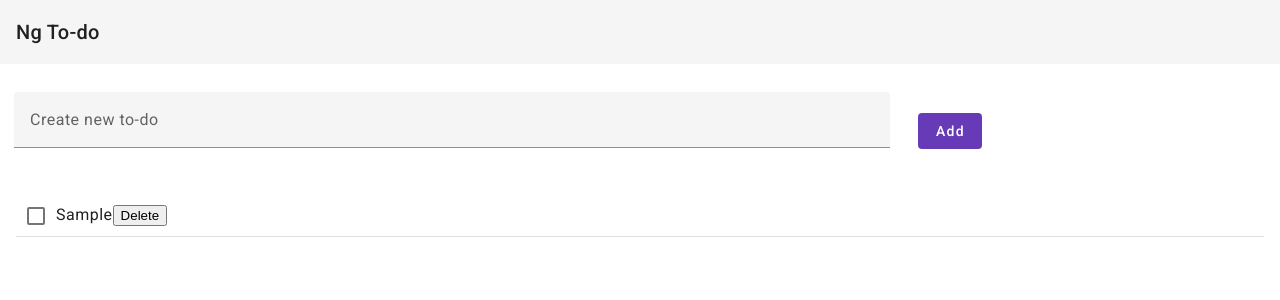
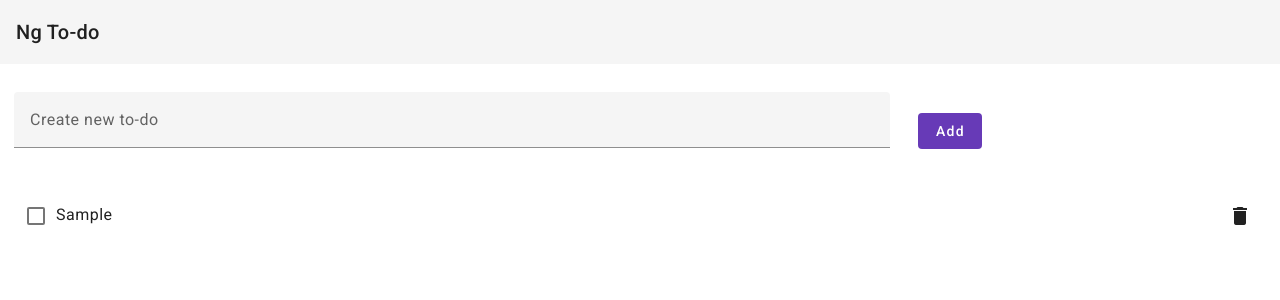
Before and after one commit to markfrias/ng-todo, an Angular app: page / in a window 1280 px wide. Both pictures are taken after typing "Sample" into the empty fields and a click on the button "Add". Shown: the top 300 px of the page. Built offline with nearby package versions, Linux system fonts and the light colour scheme.

Commit message:
Change button icon to make UI consistent

```diff
--- a/src/app/task-item/task-item.component.html
+++ b/src/app/task-item/task-item.component.html
@@ -1,4 +1,12 @@
-<mat-checkbox (change)="onChange($event)"></mat-checkbox>
-<span>{{task.taskDescription}}</span>
-<button (click)="onDelete(task.id)">Delete</button>
+<div class="task-item">
+    <div class="task-item__checkandtitle">
+        <mat-checkbox (change)="onChange($event)"></mat-checkbox>
+        <span>{{task.taskDescription}}</span>
+    </div>
+
+    <button mat-icon-button (click)="onDelete(task.id)" aria-label="Button for deleting to-do list item with trash can icon">
+        <mat-icon>delete</mat-icon>
+    </button>
+</div>
+
 <mat-divider></mat-divider>
--- a/src/app/task-item/task-item.component.scss
+++ b/src/app/task-item/task-item.component.scss
@@ -0,0 +1,18 @@
+.task-item {
+    display: flex;
+    flex-direction: row;
+    align-items: center;
+    justify-content: space-between;
+}
+
+.task-item__checkandtitle {
+    flex: 75%;
+    min-width: 0;
+    max-width: 500px;
+    span {
+        white-space: nowrap;
+        overflow: hidden;
+        text-overflow: ellipsis;
+        max-width: 100px;
+    }
+}
--- a/src/app/task-item/task-item.component.ts
+++ b/src/app/task-item/task-item.component.ts
@@ -5,11 +5,12 @@ import { MatIconModule } from '@angular/material/icon';
 import { MatCheckboxModule } from '@angular/material/checkbox';
 import { MatPseudoCheckboxModule } from '@angular/material/core';
 import { LocalTaskService } from '../services/local-task/local-task.service';
+import { MatButtonModule } from '@angular/material/button';
 
 @Component({
   selector: 'app-task-item',
   standalone: true,
-  imports: [MatListModule, MatIconModule, MatCheckboxModule],
+  imports: [MatListModule, MatIconModule, MatCheckboxModule, MatButtonModule],
   templateUrl: './task-item.component.html',
   styleUrl: './task-item.component.scss'
 })
```
